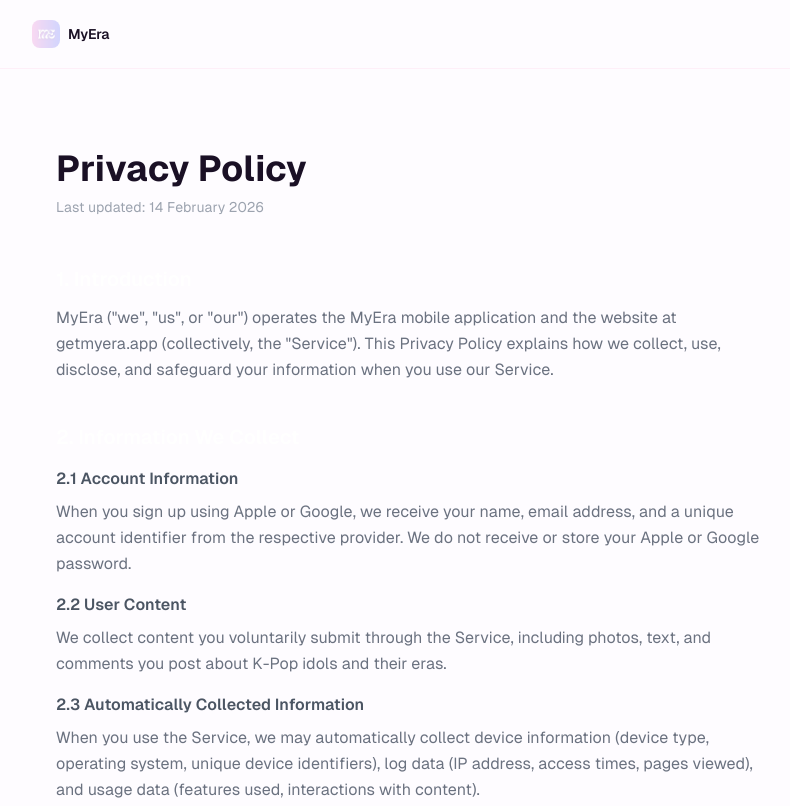
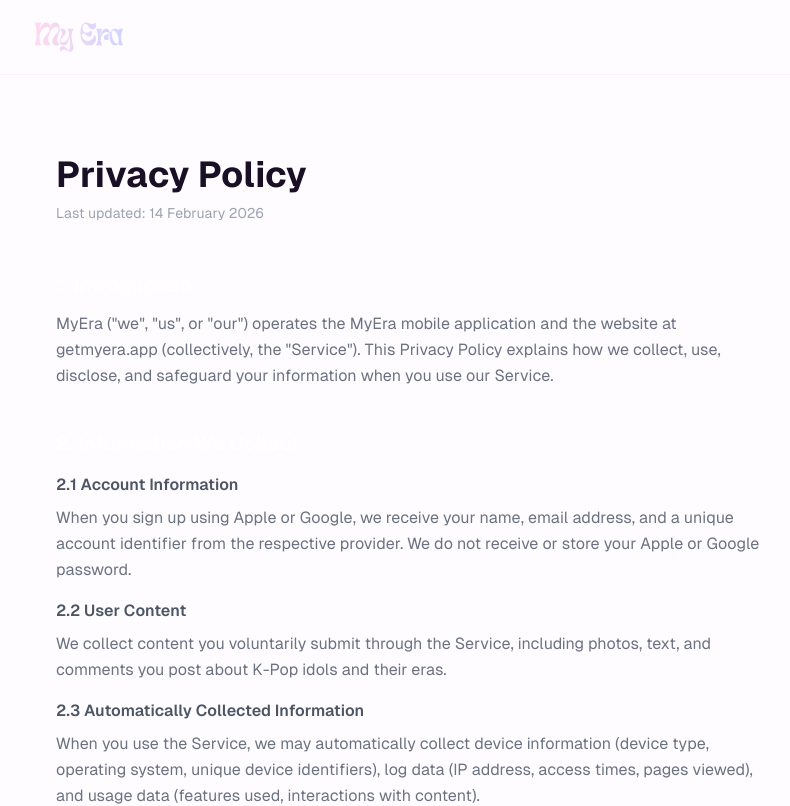
Before and after one commit to axl0002/myEraWebsite, a Next.js app: page /privacy in a window 1280 px wide. Shown: the top 806 px of the page, without its empty margins (224-1014 px from the left). Built offline with nearby package versions, Linux system fonts and the light colour scheme.

Commit message:
Make logo consistent

```diff
--- a/src/app/privacy/page.tsx
+++ b/src/app/privacy/page.tsx
@@ -12,15 +12,14 @@
     <div className="min-h-screen bg-background">
       <nav className="border-b border-pink-200/30 px-6 py-5">
         <div className="max-w-3xl mx-auto">
-          <Link href="/" className="flex items-center gap-2 w-fit">
+          <Link href="/" className="w-fit block">
             <Image
-              src="/logo-icon.png"
-              alt="MyEra"
-              width={28}
-              height={28}
-              className="rounded-lg"
+              src="/logo-long.png"
+              alt="My Era"
+              width={93}
+              height={34}
+              className="h-[34px] w-auto"
             />
-            <span className="text-sm font-semibold tracking-tight">MyEra</span>
           </Link>
         </div>
       </nav>
--- a/src/app/support/page.tsx
+++ b/src/app/support/page.tsx
@@ -12,15 +12,14 @@
     <div className="min-h-screen bg-background">
       <nav className="border-b border-pink-200/30 px-6 py-5">
         <div className="max-w-3xl mx-auto">
-          <Link href="/" className="flex items-center gap-2 w-fit">
+          <Link href="/" className="w-fit block">
             <Image
-              src="/logo-icon.png"
-              alt="MyEra"
-              width={28}
-              height={28}
-              className="rounded-lg"
+              src="/logo-long.png"
+              alt="My Era"
+              width={93}
+              height={34}
+              className="h-[34px] w-auto"
             />
-            <span className="text-sm font-semibold tracking-tight">MyEra</span>
           </Link>
         </div>
       </nav>
--- a/src/app/terms/page.tsx
+++ b/src/app/terms/page.tsx
@@ -12,15 +12,14 @@
     <div className="min-h-screen bg-background">
       <nav className="border-b border-pink-200/30 px-6 py-5">
         <div className="max-w-3xl mx-auto">
-          <Link href="/" className="flex items-center gap-2 w-fit">
+          <Link href="/" className="w-fit block">
             <Image
-              src="/logo-icon.png"
-              alt="MyEra"
-              width={28}
-              height={28}
-              className="rounded-lg"
+              src="/logo-long.png"
+              alt="My Era"
+              width={93}
+              height={34}
+              className="h-[34px] w-auto"
             />
-            <span className="text-sm font-semibold tracking-tight">MyEra</span>
           </Link>
         </div>
       </nav>
```
